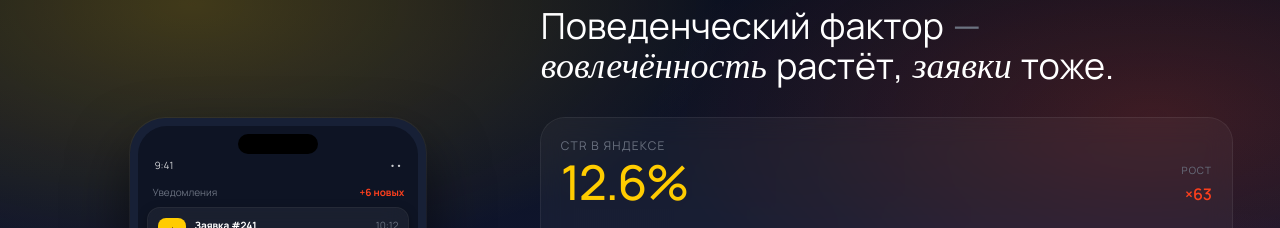
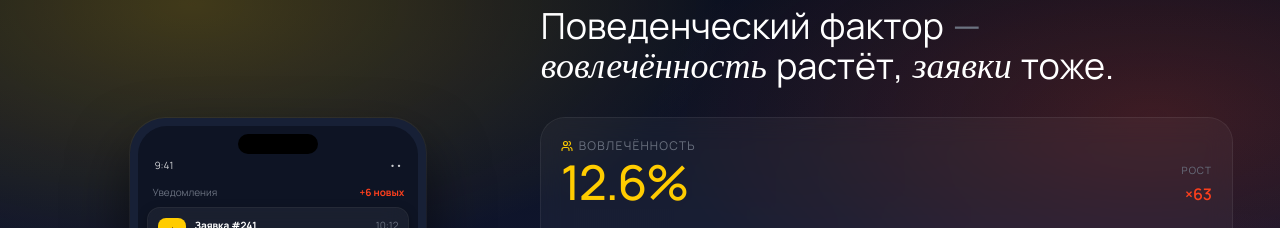
Before and after one commit to nifoyib515/lendPf, a React (Vite) app: page / in a window 1280 px wide. Shown: the part 7260-7488 px from the top of the page. Built offline with nearby package versions, Linux system fonts and the light colour scheme.

Commit message:
feat(engagement): rename CTR → Вовлечённость with users icon
Co-Authored-By: Niko _ <da3718935@gmail.com>

```diff
--- a/src/sections/Engagement.tsx
+++ b/src/sections/Engagement.tsx
@@ -5,7 +5,7 @@ import {
   MotionValue,
 } from 'framer-motion';
 import { useRef, useState, useEffect } from 'react';
-import { ArrowRight } from 'lucide-react';
+import { ArrowRight, Users } from 'lucide-react';
 import { WordsPullUpMultiStyle } from '../components/WordsPullUpMultiStyle';
 
 // ---- Notifications (arrive on scroll) ----
@@ -135,8 +135,9 @@ function MainChart({
     <div className="bg-white/[0.04] backdrop-blur-md rounded-2xl md:rounded-3xl p-4 sm:p-5 ring-1 ring-white/10">
       <div className="flex items-end justify-between mb-3">
         <div>
-          <div className="text-[10px] sm:text-xs text-gray-500 uppercase tracking-widest mb-1">
-            CTR в Яндексе
+          <div className="text-[10px] sm:text-xs text-gray-500 uppercase tracking-widest mb-1 flex items-center gap-1.5">
+            <Users size={12} strokeWidth={2.2} className="text-[#FFCC00]" />
+            Вовлечённость
           </div>
           <div className="text-3xl sm:text-4xl md:text-5xl font-medium tracking-tight" style={{ color: '#FFCC00' }}>
             {ctrNow.toFixed(1)}%
```
